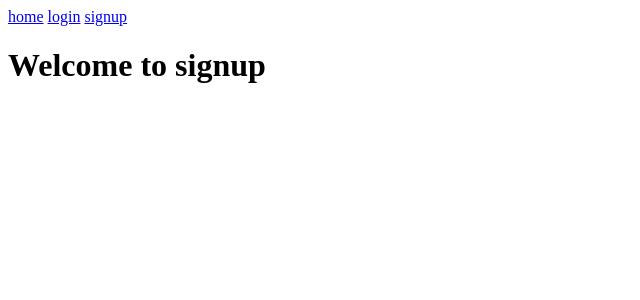
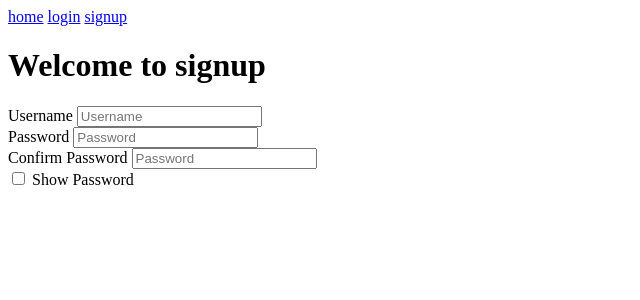
Before and after one commit to jakesmith-101/psychic-waffle, a SvelteKit app in the folder client/: page /signup in a window 1280 px wide. Shown: the top 300 px of the page, without its empty margins (0-640 px from the left). Built offline with nearby package versions, Linux system fonts and the light colour scheme.

Commit message:
form elements

```diff
--- a/client/src/routes/signup/+page.svelte
+++ b/client/src/routes/signup/+page.svelte
@@ -1 +1,23 @@
+<script lang="ts">
+	let showPassword = false;
+	$: password = showPassword ? 'text' : 'password';
+</script>
+
 <h1>Welcome to signup</h1>
+
+<div>
+	<label for="username">Username</label>
+	<input id="username" name="username" type="text" required placeholder="Username" />
+</div>
+<div>
+	<label for="password">Password</label>
+	<input id="password" name="password" type={password} required placeholder="Password" />
+</div>
+<div>
+	<label for="password">Confirm Password</label>
+	<input id="password" name="password" type={password} required placeholder="Password" />
+</div>
+<div>
+	<input type="checkbox" bind:checked={showPassword} id="showPassword" />
+	<label for="showPassword"> Show Password </label>
+</div>
```
Also changed, not shown: client/src/routes/login/+page.svelte (+14 -0 lines).
